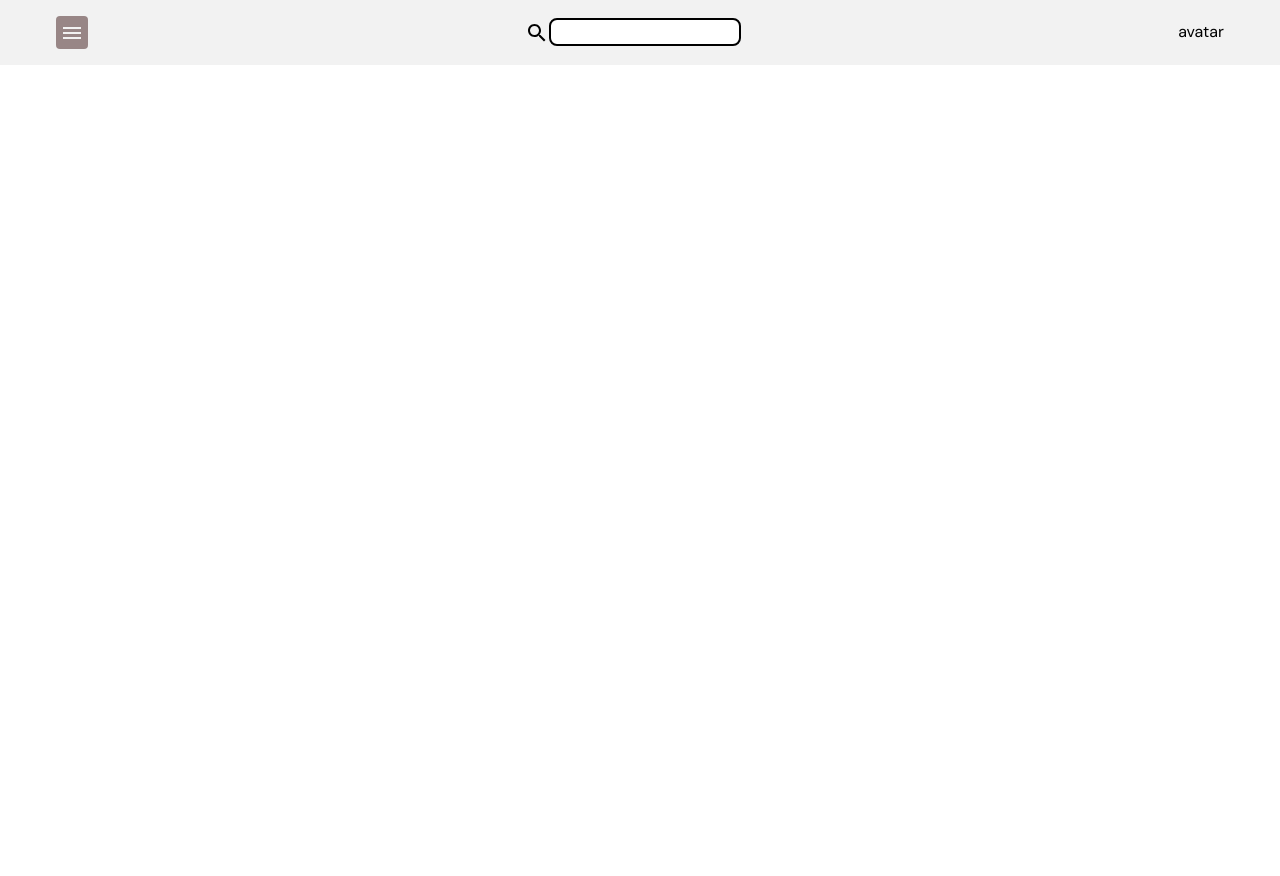
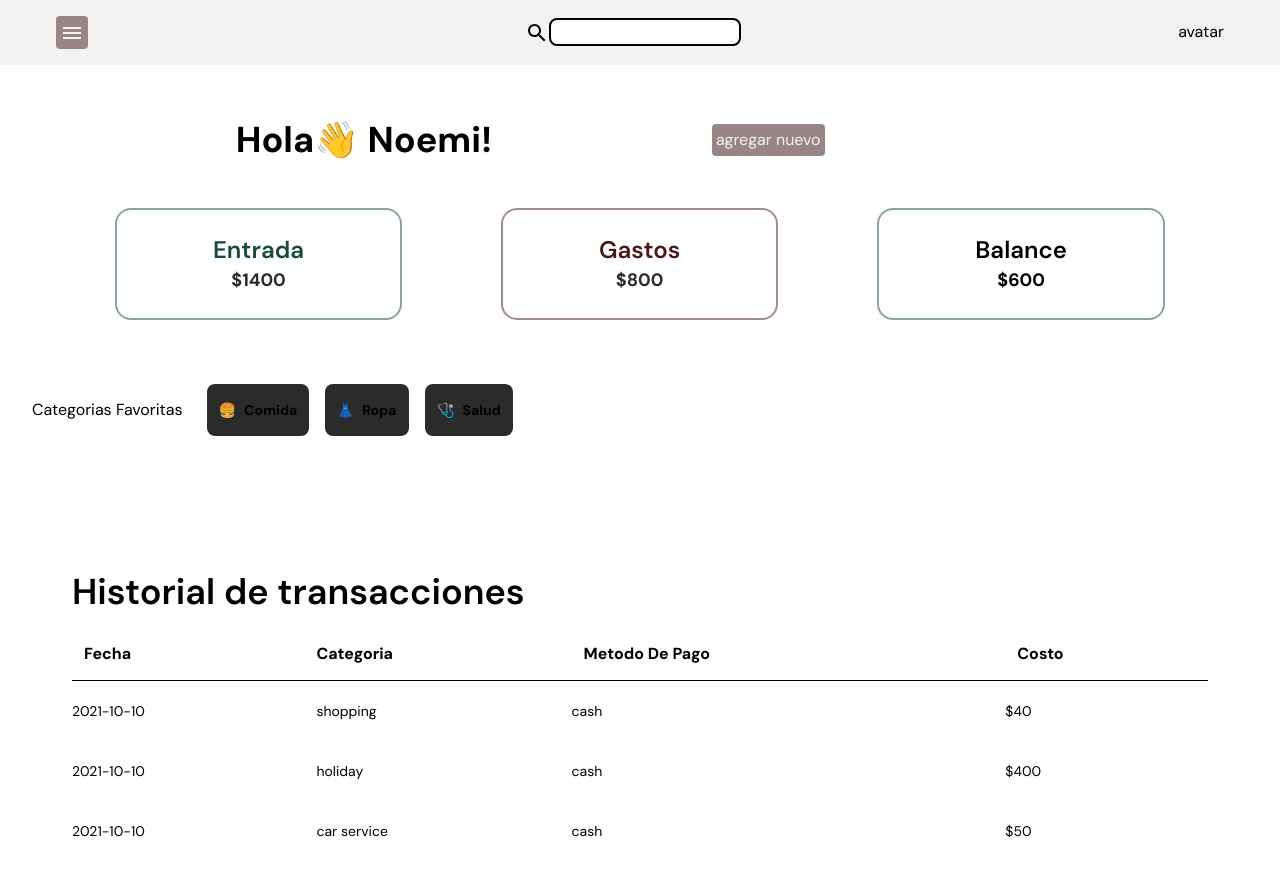
Before and after one commit to NoemiRivas/MoneyTrack, a React (Vite) app: page / in a window 1280 px wide. Shown: the top 876 px of the page. Before the commit the page ends 800 px from the top, so only its background shows below. Built offline with nearby package versions, Linux system fonts and the light colour scheme.

Commit message:
adding new components for dashboard

```diff
--- a/src/App.jsx
+++ b/src/App.jsx
@@ -8,6 +8,7 @@ import Dashboard from "./pages/Dashboard"
 import UserProfile from "./pages/UserProfile"
 import TransactionsPage from "./pages/TransactionsPage"
 import CategoryPage from "./pages/CategoryPage"
+import StatistichPage from "./pages/StatistichPage"
 //import LandingPage from "./pages/LandingPage"
 
 function App() {
@@ -22,6 +23,7 @@ function App() {
       <Route path="/profile" element={<UserProfile/>}/>
       <Route path="/transactions" element={<TransactionsPage/>}/>
       <Route path="/categories" element={<CategoryPage/>}/>
+      <Route path="/estadisticas" element={<StatistichPage/>}/>
       {/*LandingPage*/}
       </Routes>
     </BrowserRouter>
--- a/src/components/Aside.jsx
+++ b/src/components/Aside.jsx
@@ -7,6 +7,7 @@ import ReceiptLongOutlinedIcon from '@mui/icons-material/ReceiptLongOutlined';
 import CategoryOutlinedIcon from '@mui/icons-material/CategoryOutlined';
 import PersonOutlineOutlinedIcon from '@mui/icons-material/PersonOutlineOutlined';
 import SettingsOutlinedIcon from '@mui/icons-material/SettingsOutlined';
+import ShowChartOutlinedIcon from '@mui/icons-material/ShowChartOutlined';
 
 export default function Aside({ open }) {
   const listItems = [
@@ -30,11 +31,16 @@ export default function Aside({ open }) {
       address: "/profile",
       icon: <PersonOutlineOutlinedIcon />,
     },
+     {
+      name: "estadisticas",
+      address: "/estadisticas",
+      icon: <ShowChartOutlinedIcon />,
+    },
     {
       name: "ajustar ",
       address: "/settings",
       icon: <SettingsOutlinedIcon />,
-    },
+    }
   ];
 
 
--- a/src/components/Navbar.jsx
+++ b/src/components/Navbar.jsx
@@ -4,7 +4,7 @@ import MenuIcon from "@mui/icons-material/Menu";
 import ArrowLeftIcon from "@mui/icons-material/ArrowLeft";
 export default function Navbar({ showSidebar, open }) {
   return (
-    <div className="bg-white w-full shadow-ms fixed top-0">
+    <div className="bg-white shadow-ms fixed top-0 left-0 right-0 z-50">
       <nav className=" m-auto w-[1200px]">
         {!open ? (
           <ul className="flex justify-between items-center gap-4 p-4 ">
@@ -23,9 +23,9 @@ export default function Navbar({ showSidebar, open }) {
             </li>
           </ul>
         ) : (
-          <ul className="flex justify-between items-center gap-4 p-4  max-sm:justify-end max-lg:justify-center ">
+          <ul className="flex justify-between items-center gap-4 p-4 max-sm:margin-bottom-4 mt-1 ml-2">
             <button className="btn">
-              <ArrowLeftIcon onClick={showSidebar} />{" "}
+              <ArrowLeftIcon onClick={showSidebar} />
             </button>
             <li className="max-md:hidden ">
               <SearchIcon className="fill-red-light cursor-pointer" />
--- /dev/null
+++ b/src/components/dashboard-components/Badget.jsx
@@ -0,0 +1,40 @@
+import React from "react";
+//grapfics
+import { PieChart } from '@mui/x-charts/PieChart';
+//data
+
+export default function Badget() {
+  //fetch data from backend
+
+  return (
+    <section className="py-6 max-w-[1200px] ">
+      <div className="flex justify-evenly items-center gap-6 max-md:flex-col max-md:gap-4">
+        <div className="border-2 border-cool-green/50  rounded-2xl  py-6 p-24 text-center ">
+          <p className=" text-2xl font-semibold capitalize text-cool-green">
+            Entrada
+          </p>
+          <span className="text-lg font-bold text-center text-black-slate">
+            {" "}
+            $1400 {/* entrada dinamica */}{" "}
+          </span>
+        </div>
+        <div className="border-2 border-cool-red/50 rounded-2xl  py-6 p-24 text-center ">
+          <p className="text-2xl font-semibold capitalize text-cool-red">
+            Gastos
+          </p>
+
+          <span className="text-lg font-bold text-center text-black-slate">
+            $800 {/* salida dinamica */}{" "}
+          </span>
+        </div>
+        <div className="border-2 border-cool-green/50  rounded-2xl py-6 p-24 text-center">
+          <p className="text-2xl font-semibold capitalize ">Balance</p>
+          {/**agrgar funcionalidad cuanto la cuenta este en negativo camabia de color a segun se ha la cuenta*/}
+          <span className="text-lg font-bold ">
+            $600 {/* balance dinamico */}{" "}
+          </span>
+        </div>
+      </div>
+    </section>
+  );
+}
--- /dev/null
+++ b/src/components/dashboard-components/FavCategories.jsx
@@ -0,0 +1,24 @@
+import React from "react";
+//data
+import categories from "../../utils/categFake";
+
+export default function FavCategories() {
+  return (
+<aside className="mt-8 py-2 max-w-[1200px]">
+
+      <div className="flex justify-start items-center pl-8 max-sm:flex-col gap-6">
+        <h2> Categorias Favoritas</h2>
+        <div className="text-4xl font-bold ml-0 flex gap-4">
+          {categories.slice(0, 3).map((category) => (
+            <div key={category.index}  className="bg-black-slate py-4 px-3 rounded-lg text-sm w-1/3">
+              <div className="flex items-center gap-2">
+                <span>{category.icon}</span>
+                <span>{category.name}</span>
+              </div>
+            </div>
+          ))}
+        </div>
+      </div>
+    </aside>
+  );
+}
--- /dev/null
+++ b/src/components/dashboard-components/Greeting.jsx
@@ -0,0 +1,20 @@
+import React from "react";
+import { useState } from "react";
+
+export default function Greeting() {
+
+  return (
+    <section className="mt-24 py-6 max-w-[1200px]">
+    <div className="flex justify-evenly items-center  max-sm:flex-col gap-6">
+      <div className="text-4xl font-bold ml-0 s">
+        <h2> Hola👋 Noemi!{/**aqui ira el nombre de usuario del backend*/} </h2>
+      </div>
+
+      <div>
+        <button className="btn"> agregar nuevo</button>
+      </div>
+      <hr />
+    </div>
+    </section>
+  );
+}
--- /dev/null
+++ b/src/components/dashboard-components/Historial.jsx
@@ -0,0 +1,42 @@
+import React from 'react'
+
+//data
+import listItems from '../../utils/listFake'
+
+export default function Historial() {
+
+  return (
+  <div className='mt-24 py-6 max-w-[1200px] m-auto'>
+ <div className='flow-root'>
+  <div className='overflow-x-auto'>
+    <div className='inline-block min-w-full py-2 align-middle sm:px-6 lg:px-8'>
+      <h2 className='text-4xl font-semibold mb-4'>Historial de transacciones</h2>
+      <table className='min-w-full divide-y divide-gray-200'>
+        <thead>
+          <tr className='capitalize font-semibold text-gray-500'>
+              <th className='px-3 py-3.5 text-left'>fecha</th>
+            <th scope='col' className='py-3.5 pl-4 pr-3 text-left sm:pl-0'>categoria</th>
+            <th className='px-3 py-3.5 text-left'>Metodo de pago</th>
+            <th className='px-3 py-3.5 text-left'>Costo</th>
+
+          </tr>
+        </thead>
+        <tbody>
+          {listItems.map((item, index)=>(
+            <tr key={index}>
+               <td className='whitespaces-nowrap py-5 pl-4 pr-3 text-sm sm:pl-0'>{item.date}</td>
+              <td className='whitespaces-nowrap py-5 pl-4 pr-3 text-sm sm:pl-0'>{item.category}</td>
+              <td className='whitespaces-nowrap py-5 pl-4 pr-3 text-sm sm:pl-0'>{item.payMethod}</td>
+              <td className='whitespaces-nowrap py-5 pl-4 pr-3 text-sm sm:pl-0'> ${item.cost}</td>
+
+            </tr>
+          ))  }
+        </tbody>
+
+      </table>
+      </div>
+      </div>
+      </div>
+    </div>
+  )
+}
--- a/src/index.css
+++ b/src/index.css
@@ -2,10 +2,15 @@
 @tailwind components;
 @tailwind utilities;
 
-body{
+body {
     margin: auto;
+}
 
+section {
+    max-width: 800px;
+    margin: auto;
 }
+
 /* Aside */
 .aside {
     position: fixed;
@@ -18,9 +23,11 @@ margin-top: 3em;
     overflow-y: auto;
     transition: transform 0.3s ease;
 }
+
 .aside-visible {
     transform: translateX(0);
 }
+
 .aside-hidden {
     display: none;
 }
@@ -28,7 +35,7 @@ margin-top: 3em;
 /* button */
 .btn {
     display: inline-block;
-    padding:4px;
+    padding: 4px;
     border-radius: 0.25rem;
     color: #f2f2f2;
     background-color: #988686;
@@ -36,6 +43,7 @@ margin-top: 3em;
     transition: background-color 0.3s ease;
     z-index: 2;
 }
+
 .btn:hover {
     background-color: #4a5568;
 }
--- a/src/pages/Dashboard.jsx
+++ b/src/pages/Dashboard.jsx
@@ -1,6 +1,10 @@
 import React, { useState } from "react";
 import Navbar from '../components/Navbar'
 import Aside from '../components/Aside'
+import Badget from "../components/dashboard-components/Badget";
+import Greeting from "../components/dashboard-components/Greeting";
+import Historial from "../components/dashboard-components/Historial";
+import FavCategories from "../components/dashboard-components/FavCategories";
 
 
 export default function Dashboard() {
@@ -8,11 +12,16 @@ export default function Dashboard() {
   const showSidebar = () => {
     setOpen(!open);
   };
-  console.log("este es una prueba", open);
+
   return (
     <main>
       <Navbar showSidebar={showSidebar} open={open} />
+      <Greeting/>
+      <Badget/>
+      <FavCategories/>
+      <Historial/>
       <Aside  open={open} />
+
     </main>
   )
 }
--- /dev/null
+++ b/src/pages/StatistichPage.jsx
@@ -0,0 +1,9 @@
+import React from 'react'
+
+export default function StatistichPage() {
+  return (
+    <div>
+
+    </div>
+  )
+}
--- /dev/null
+++ b/src/utils/categFake.js
@@ -0,0 +1,29 @@
+
+const categories = [
+    {       index:1,
+        name: "Comida",
+        icon: "🍔",
+    },
+    {   index:2,
+        name: "Ropa",
+        icon: "👗",
+    },
+    {   index:4,
+        name: "Salud",
+        icon: "🩺",
+    },
+    {   index:5,
+        name: "Educación",
+        icon: "📚",
+    },
+    {   index:6,
+        name: "Transporte",
+        icon: "🚗",
+    },
+    {   index:7,
+        name: "Entretenimiento",
+        icon: "🎮",
+    },
+]
+
+export default categories;
--- /dev/null
+++ b/src/utils/listFake.js
@@ -0,0 +1,24 @@
+const listItems = [
+  {
+    id: 12,
+    category: "shopping",
+    cost: 40,
+    date: "2021-10-10",
+    payMethod: "cash",
+  },
+  {
+    id: 13,
+    category: "holiday",
+    cost: 400,
+    date: "2021-10-10",
+    payMethod: "cash",
+  },
+  {
+    id: 14,
+    category: "car service",
+    cost: 50,
+    date: "2021-10-10",
+    payMethod: "cash",
+  },
+];
+export default listItems;
```
Lines whose indentation alone changed are shown as unchanged.
